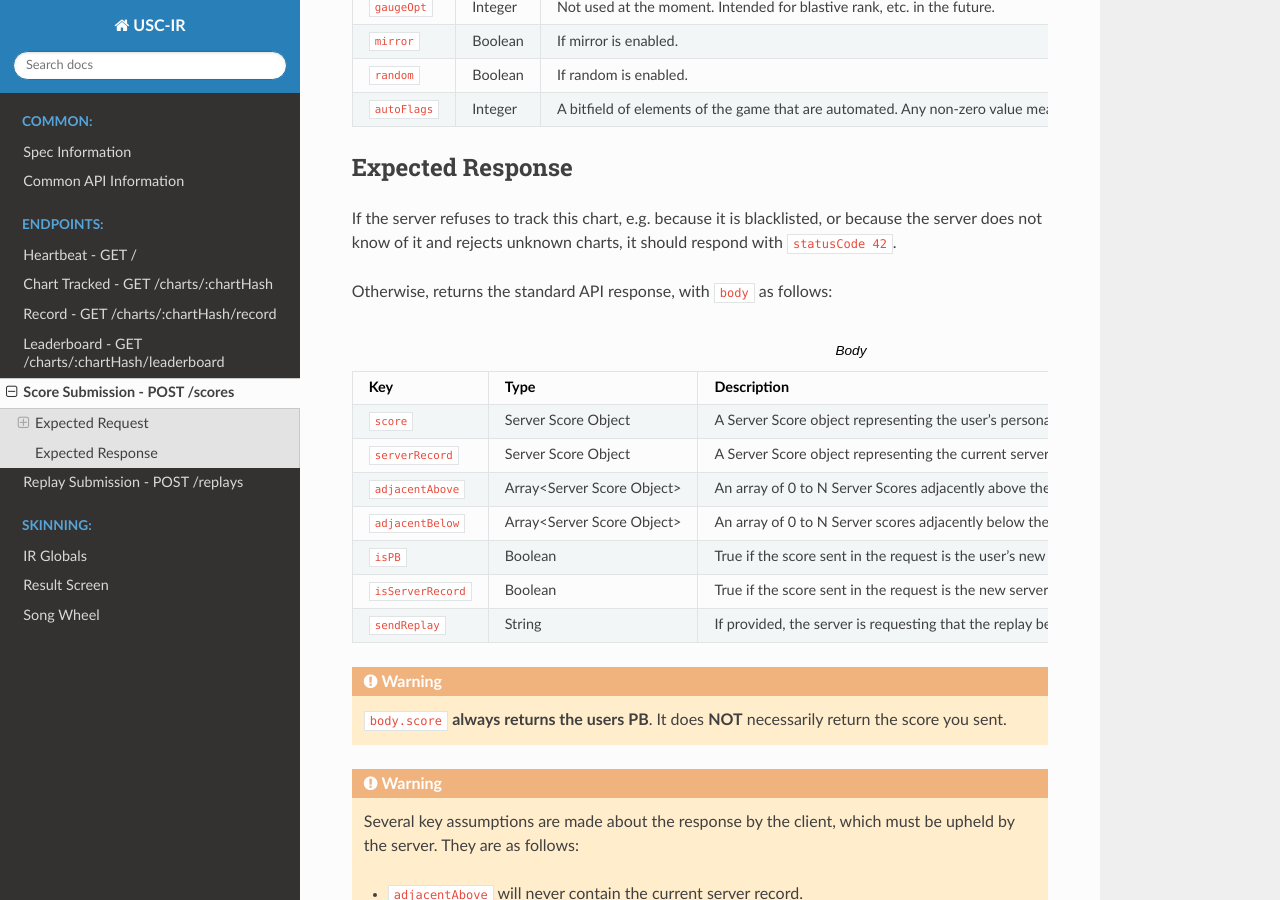
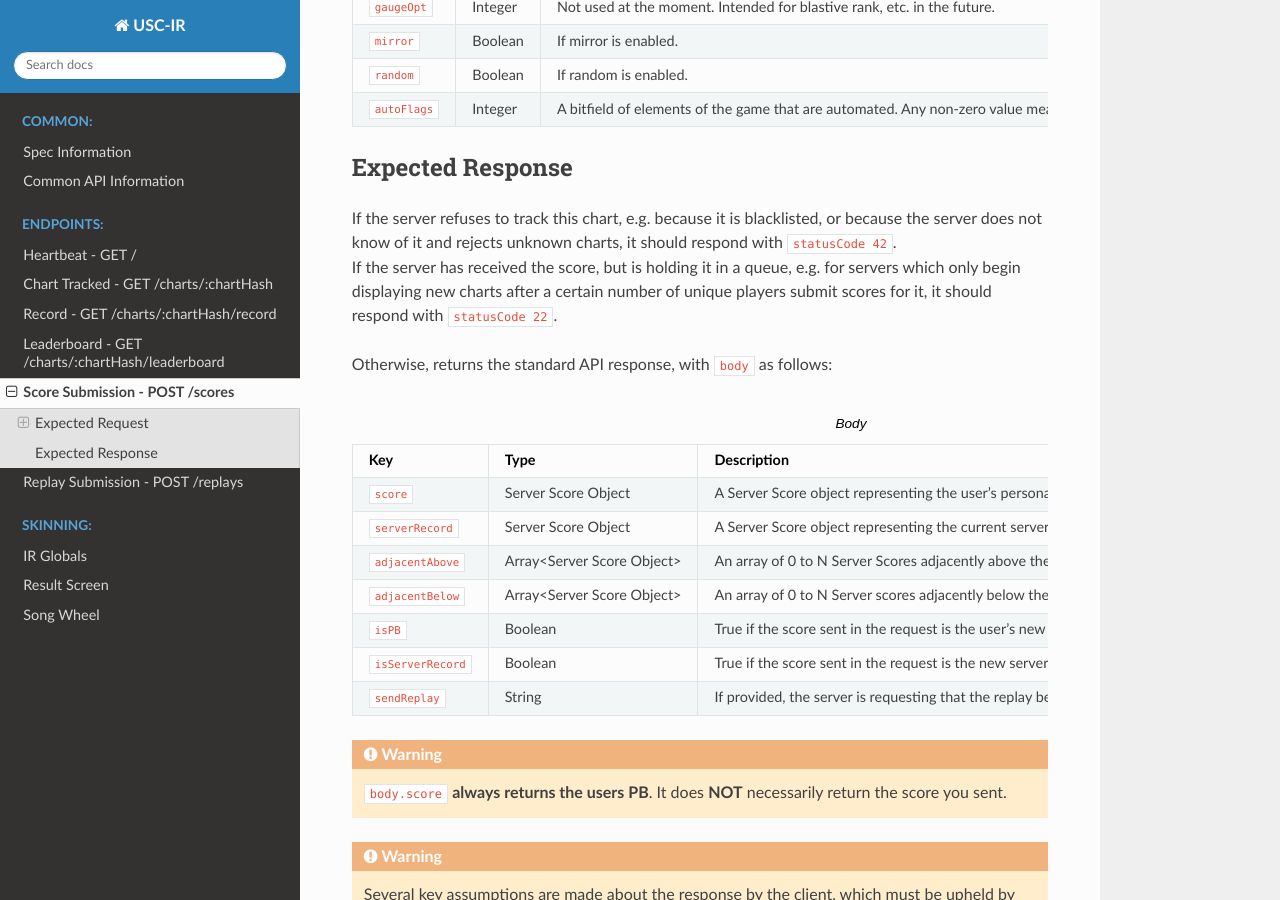
Before and after one commit to zkldi/uscir-spec, a Sphinx documentation site: the page built from source/endpoints/score-submit.rst, in a window 1280 px wide and 900 px high, scrolled down 1754 px. Built offline with Sphinx 7.4.7 and the Read the Docs theme 2.0.0, drawn with Linux system fonts in a browser that asks for light colours.

Commit message:
Document use of 22 Accepted in POST /scores

```diff
--- a/source/endpoints/score-submit.rst
+++ b/source/endpoints/score-submit.rst
@@ -134,6 +134,7 @@ Expected Response
 ################
 
 | If the server refuses to track this chart, e.g. because it is blacklisted, or because the server does not know of it and rejects unknown charts, it should respond with ``statusCode 42``.
+| If the server has received the score, but is holding it in a queue, e.g. for servers which only begin displaying new charts after a certain number of unique players submit scores for it, it should respond with ``statusCode 22``.
 
 Otherwise, returns the standard API response, with ``body`` as follows:
 
```
